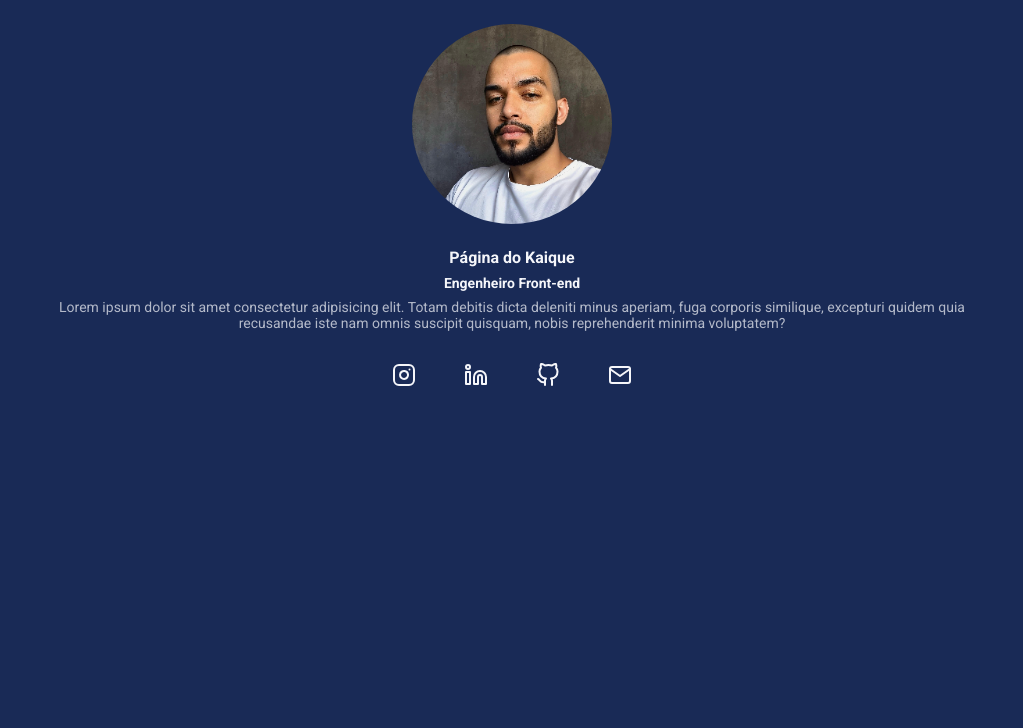
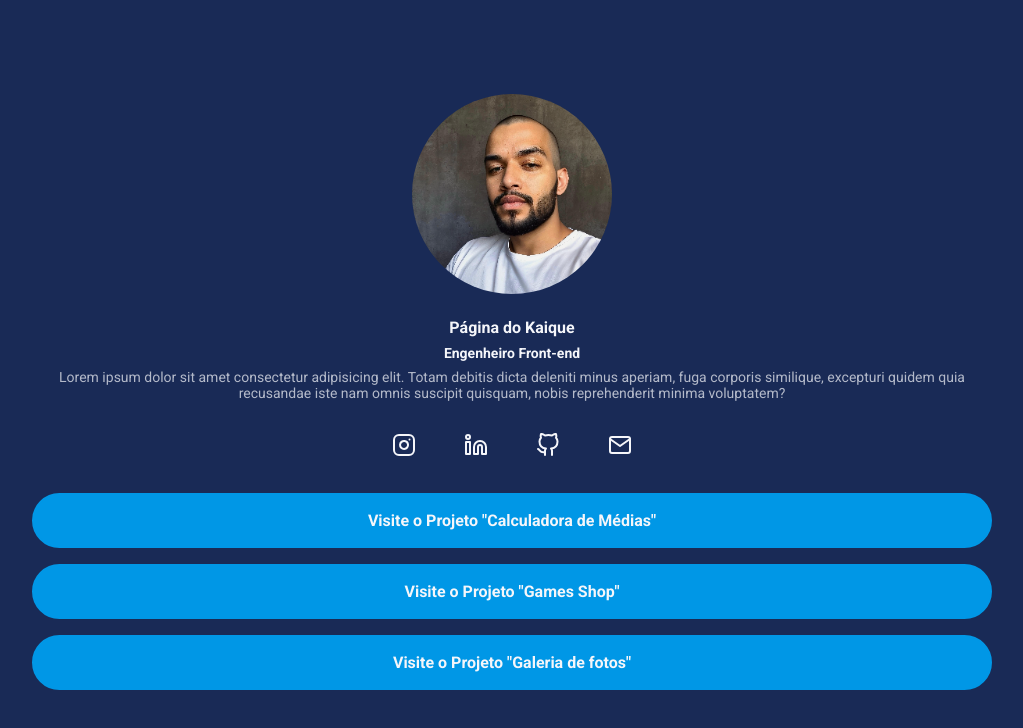
Before and after one commit to KaiqueCV/aula-less, a website: page index.html in a window 1280 px wide. Shown: the whole page, without its empty margins (128-1151 px from the left). Drawn offline with Linux system fonts and the light colour scheme.

Commit message:
fim da aula

```diff
--- a/index.html
+++ b/index.html
@@ -29,6 +29,25 @@
             <li><a href=""><img src="./src/images/mail.svg" alt="Logo do Email"></a></li>
         </ul>
     </nav>
+    <nav>
+        <ul class="projects-list">
+            <li class="projects-list-item">
+                <a href="#">
+                    Visite o Projeto "Calculadora de Médias"
+                </a>
+            </li>
+            <li class="projects-list-item">
+                <a href="#">
+                    Visite o Projeto "Games Shop"
+                </a>
+            </li>
+            <li class="projects-list-item">
+                <a href="#">
+                    Visite o Projeto "Galeria de fotos"
+                </a>
+            </li>
+        </ul>
+    </nav>
 </div>
 </body>
 </html>
--- a/src/styles/main.less
+++ b/src/styles/main.less
@@ -1,4 +1,5 @@
-@import "variaveis.less";
+@import "mapas.less";
+
 @breakpointMobile: ~"(max-width: 767px)";
 @breakpointTablet: ~"(min-width: 768px) and (max-width: 1023px)";
 
@@ -10,18 +11,26 @@
     margin: 0;
     padding: 0;
     box-sizing: border-box;
-    font-family: "Roboto", sans-serif;
+    font-family: #fontes[fontePrincipal];
 }
 
 body {
-    background-color: @corDeFundo;
-    color: @corDosTextos;
+    background-color: #colors[background-color];
+    color: #colors[textColor];
+}
+
+li {
+    list-style: none;
 }
 
 .container {
     max-width: 960px;
     width: 100%;
     margin: 0 auto;
+    height: 100vh;
+    display: flex;
+    flex-direction: column;
+    justify-content: center;
 
     @media @breakpointTablet {
         max-width: 80%;
@@ -33,7 +42,7 @@ body {
 }
 
 header {
-    padding: 24px;
+    padding-bottom: 24px;
 
     .profile-avatar {
         display: block;
@@ -70,12 +79,35 @@ header {
     margin: 0 auto;
 
     li {
-        list-style: none;
-
         img {
+            transition: all ease .3s;
             &:hover {
                 transform: scale(1.1);
             }
         }
     }
 }
+
+.projects-list {
+    margin-top: 32px;
+    &-item {
+        a {
+            text-decoration: none;
+            background-color: #colors[buttonColor];
+            display: block;
+            padding: 16px 20px;
+            margin-bottom: 16px;
+            text-align: center;
+            color: #colors[textColor];
+            font-weight: bold;
+            border-radius: 30px;
+            border: 2px solid #colors[buttonColor];
+            transition: all ease .5s;
+
+            &:hover {
+                color: #colors[buttonColor];
+                background-color: transparent;
+            }
+        }
+    }
+}
--- /dev/null
+++ b/src/styles/mapas.less
@@ -0,0 +1,9 @@
+#colors() {
+    background-color: #192a56;
+    buttonColor: #0097e6;
+    textColor: #f5f6fa;
+}
+
+#fontes() {
+    fontePrincipal: "Roboto", sans-serif;
+}
--- a/src/styles/variaveis.less
+++ /dev/null
@@ -1,3 +0,0 @@
-@corDeFundo: #192a56;
-@corDosBotoes: #0097e6;
-@corDosTextos: #f5f6fa;
```
Also changed, not shown: build/styles/main.css.
